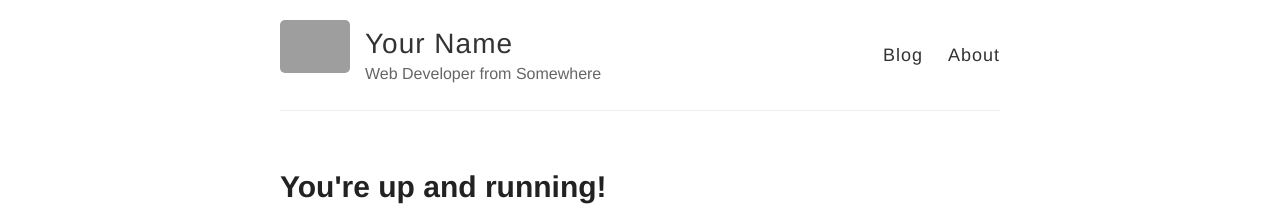
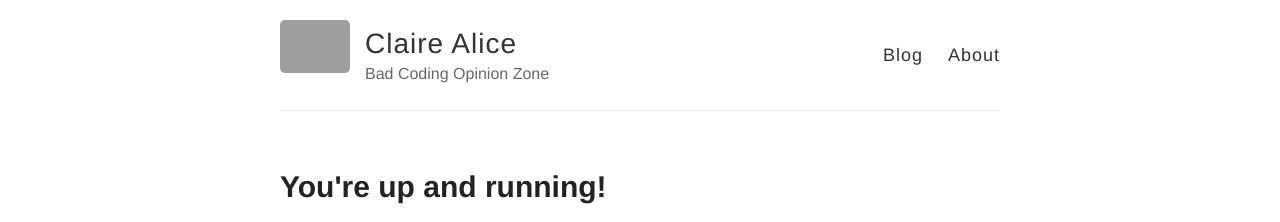
Before and after one commit to necco-atsume/necco-atsume.github.io, a Jekyll site: the page built from _posts/2014-3-3-Hello-World.md, in a window 1280 px wide. Shown: the top 222 px of the page. Built offline with Jekyll 4.4.1, drawn with Linux system fonts in a browser that asks for light colours; grey boxes are pictures that could not be loaded.

Commit message:
Update _config.yml

```diff
--- a/_config.yml
+++ b/_config.yml
@@ -3,10 +3,10 @@
 #
 
 # Name of your site (displayed in the header)
-name: Your Name
+name: Claire Alice
 
 # Short bio or description (displayed in the header)
-description: Web Developer from Somewhere
+description: Bad Coding Opinion Zone
 
 # URL of your avatar or profile pic (you could use your GitHub profile pic)
 avatar: https://raw.githubusercontent.com/barryclark/jekyll-now/master/images/jekyll-logo.png
@@ -21,12 +21,12 @@ footer-links:
   email:
   facebook:
   flickr:
-  github: barryclark/jekyll-now
+  github: necco-atsume
   instagram:
   linkedin:
   pinterest:
   rss: # just type anything here for a working RSS icon
-  twitter: jekyllrb
+  twitter: corick
   stackoverflow: # your stackoverflow profile, e.g. "users/50476/bart-kiers"
   youtube: # channel/<your_long_string> or user/<user-name>
   googleplus: # anything in your profile username that comes after plus.google.com/
@@ -41,7 +41,7 @@ google_analytics:
 
 # Your website URL (e.g. http://barryclark.github.io or http://www.barryclark.co)
 # Used for Sitemap.xml and your RSS feed
-url:
+url: https://fart.moe
 
 # If you're hosting your site at a Project repository on GitHub pages
 # (http://yourusername.github.io/repository-name)
```
